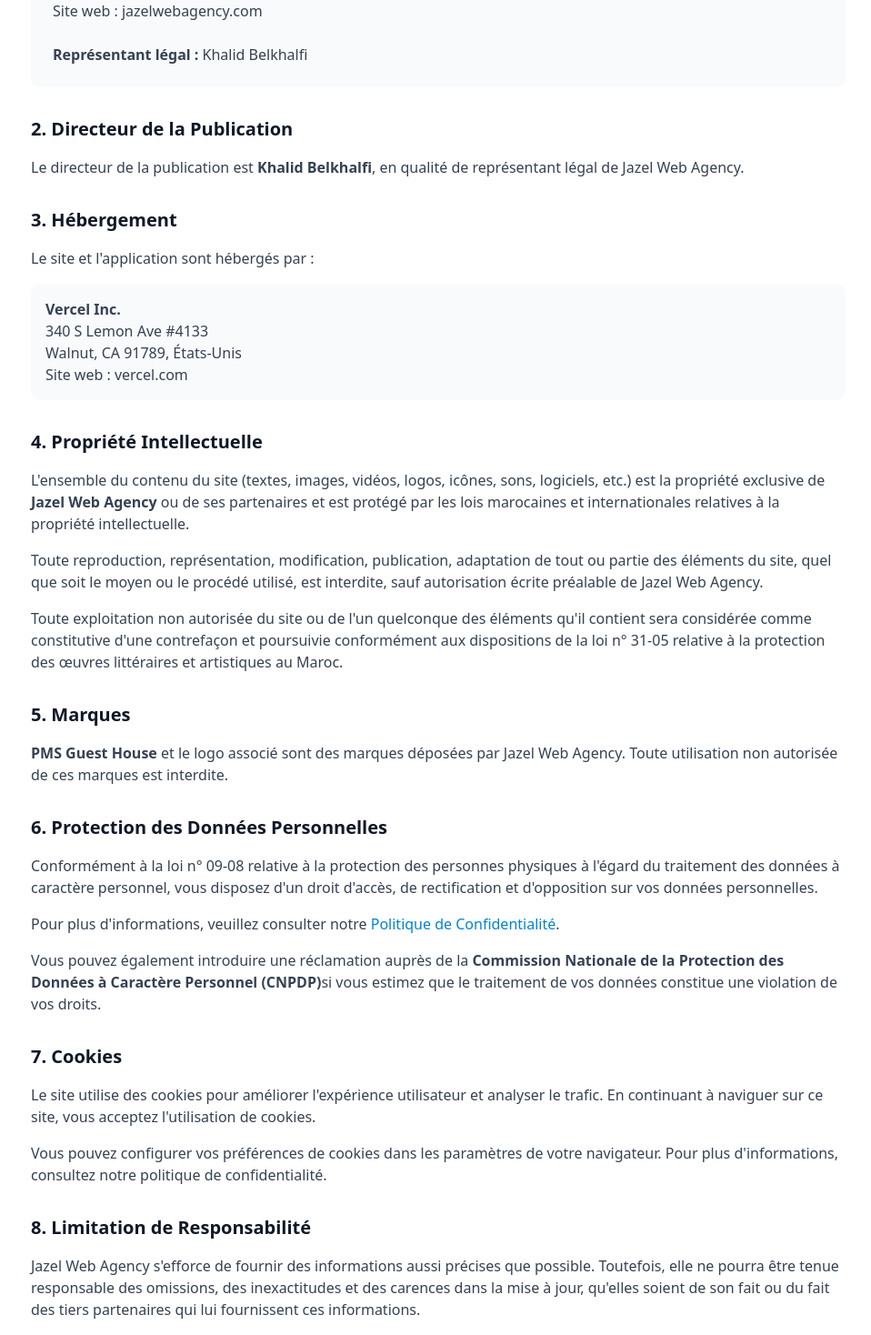
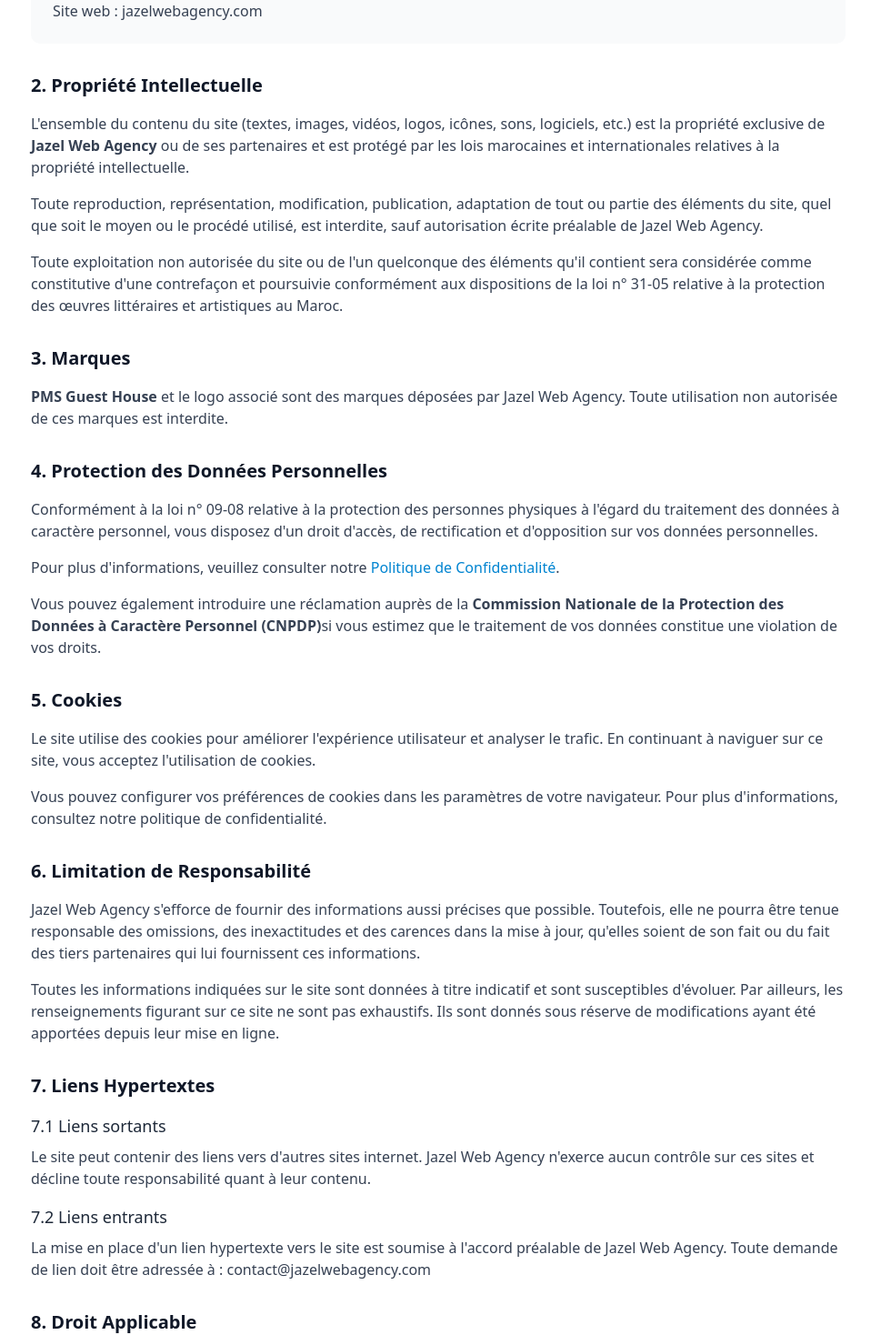
Before and after one commit to Khalid1966-lad/guest-house, a Next.js app: page /mentions-legales in a window 1280 px wide. Shown: the part 488-1956 px from the top of the page at 91% size, without its empty margins (158-1116 px from the left). Built offline with nearby package versions, Linux system fonts and the light colour scheme.

Commit message:
fix: update Mentions Légales - remove représentant légal, directeur de publication, hébergement, icônes & framework

```diff
--- a/src/app/mentions-legales/page.tsx
+++ b/src/app/mentions-legales/page.tsx
@@ -58,38 +58,13 @@ export default function MentionsLegalesPage() {
                   <strong>Coordonnées :</strong><br />
                   Email : contact@jazelwebagency.com<br />
                   Téléphone : +212 6 62 42 58 90<br />
-                  Site web : jazelwebagency.com<br />
-                  <br />
-                  <strong>Représentant légal :</strong> Khalid Belkhalfi
+                  Site web : jazelwebagency.com
                 </p>
               </div>
             </section>
 
             <section className="mb-8">
-              <h2 className="text-xl font-semibold text-gray-900 mb-4">2. Directeur de la Publication</h2>
-              <p className="text-gray-700">
-                Le directeur de la publication est <strong>Khalid Belkhalfi</strong>, en qualité de
-                représentant légal de Jazel Web Agency.
-              </p>
-            </section>
-
-            <section className="mb-8">
-              <h2 className="text-xl font-semibold text-gray-900 mb-4">3. Hébergement</h2>
-              <p className="text-gray-700 mb-4">
-                Le site et l&apos;application sont hébergés par :
-              </p>
-              <div className="bg-gray-50 p-4 rounded-lg">
-                <p className="text-gray-700">
-                  <strong>Vercel Inc.</strong><br />
-                  340 S Lemon Ave #4133<br />
-                  Walnut, CA 91789, États-Unis<br />
-                  Site web : vercel.com
-                </p>
-              </div>
-            </section>
-
-            <section className="mb-8">
-              <h2 className="text-xl font-semibold text-gray-900 mb-4">4. Propriété Intellectuelle</h2>
+              <h2 className="text-xl font-semibold text-gray-900 mb-4">2. Propriété Intellectuelle</h2>
               <p className="text-gray-700 mb-4">
                 L&apos;ensemble du contenu du site (textes, images, vidéos, logos, icônes, sons, logiciels,
                 etc.) est la propriété exclusive de <strong>Jazel Web Agency</strong> ou de ses partenaires
@@ -109,7 +84,7 @@ export default function MentionsLegalesPage() {
             </section>
 
             <section className="mb-8">
-              <h2 className="text-xl font-semibold text-gray-900 mb-4">5. Marques</h2>
+              <h2 className="text-xl font-semibold text-gray-900 mb-4">3. Marques</h2>
               <p className="text-gray-700">
                 <strong>PMS Guest House</strong> et le logo associé sont des marques déposées par
                 Jazel Web Agency. Toute utilisation non autorisée de ces marques est interdite.
@@ -117,7 +92,7 @@ export default function MentionsLegalesPage() {
             </section>
 
             <section className="mb-8">
-              <h2 className="text-xl font-semibold text-gray-900 mb-4">6. Protection des Données Personnelles</h2>
+              <h2 className="text-xl font-semibold text-gray-900 mb-4">4. Protection des Données Personnelles</h2>
               <p className="text-gray-700 mb-4">
                 Conformément à la loi n° 09-08 relative à la protection des personnes physiques à
                 l&apos;égard du traitement des données à caractère personnel, vous disposez d&apos;un droit
@@ -135,7 +110,7 @@ export default function MentionsLegalesPage() {
             </section>
 
             <section className="mb-8">
-              <h2 className="text-xl font-semibold text-gray-900 mb-4">7. Cookies</h2>
+              <h2 className="text-xl font-semibold text-gray-900 mb-4">5. Cookies</h2>
               <p className="text-gray-700 mb-4">
                 Le site utilise des cookies pour améliorer l&apos;expérience utilisateur et analyser le
                 trafic. En continuant à naviguer sur ce site, vous acceptez l&apos;utilisation de cookies.
@@ -147,7 +122,7 @@ export default function MentionsLegalesPage() {
             </section>
 
             <section className="mb-8">
-              <h2 className="text-xl font-semibold text-gray-900 mb-4">8. Limitation de Responsabilité</h2>
+              <h2 className="text-xl font-semibold text-gray-900 mb-4">6. Limitation de Responsabilité</h2>
               <p className="text-gray-700 mb-4">
                 Jazel Web Agency s&apos;efforce de fournir des informations aussi précises que possible.
                 Toutefois, elle ne pourra être tenue responsable des omissions, des inexactitudes et
@@ -163,15 +138,15 @@ export default function MentionsLegalesPage() {
             </section>
 
             <section className="mb-8">
-              <h2 className="text-xl font-semibold text-gray-900 mb-4">9. Liens Hypertextes</h2>
-              <h3 className="text-lg font-medium text-gray-800 mb-2">9.1 Liens sortants</h3>
+              <h2 className="text-xl font-semibold text-gray-900 mb-4">7. Liens Hypertextes</h2>
+              <h3 className="text-lg font-medium text-gray-800 mb-2">7.1 Liens sortants</h3>
               <p className="text-gray-700 mb-4">
                 Le site peut contenir des liens vers d&apos;autres sites internet. Jazel Web Agency
                 n&apos;exerce aucun contrôle sur ces sites et décline toute responsabilité quant à leur
                 contenu.
               </p>
 
-              <h3 className="text-lg font-medium text-gray-800 mb-2">9.2 Liens entrants</h3>
+              <h3 className="text-lg font-medium text-gray-800 mb-2">7.2 Liens entrants</h3>
               <p className="text-gray-700">
                 La mise en place d&apos;un lien hypertexte vers le site est soumise à l&apos;accord préalable
                 de Jazel Web Agency. Toute demande de lien doit être adressée à : contact@jazelwebagency.com
@@ -179,7 +154,7 @@ export default function MentionsLegalesPage() {
             </section>
 
             <section className="mb-8">
-              <h2 className="text-xl font-semibold text-gray-900 mb-4">10. Droit Applicable</h2>
+              <h2 className="text-xl font-semibold text-gray-900 mb-4">8. Droit Applicable</h2>
               <p className="text-gray-700">
                 Les présentes mentions légales sont régies par le droit marocain. En cas de litige,
                 les tribunaux marocains seront seuls compétents.
@@ -187,7 +162,7 @@ export default function MentionsLegalesPage() {
             </section>
 
             <section className="mb-8">
-              <h2 className="text-xl font-semibold text-gray-900 mb-4">11. Contact</h2>
+              <h2 className="text-xl font-semibold text-gray-900 mb-4">9. Contact</h2>
               <p className="text-gray-700 mb-4">
                 Pour toute question concernant les présentes mentions légales, vous pouvez nous contacter :
               </p>
@@ -203,12 +178,10 @@ export default function MentionsLegalesPage() {
             </section>
 
             <section className="mb-8">
-              <h2 className="text-xl font-semibold text-gray-900 mb-4">12. Crédits</h2>
+              <h2 className="text-xl font-semibold text-gray-900 mb-4">10. Crédits</h2>
               <p className="text-gray-700">
                 <strong>Conception et développement :</strong> Jazel Web Agency<br />
-                <strong>Design :</strong> Jazel Web Agency<br />
-                <strong>Icônes :</strong> Lucide Icons<br />
-                <strong>Framework :</strong> Next.js
+                <strong>Design :</strong> Jazel Web Agency
               </p>
             </section>
           </div>
```
